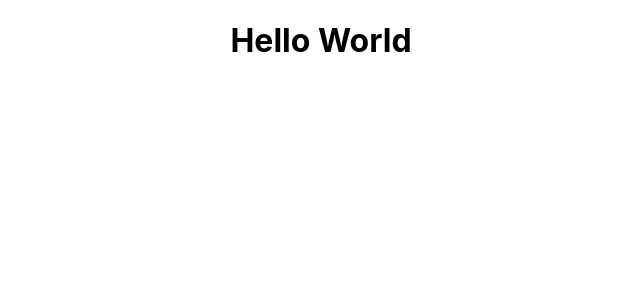
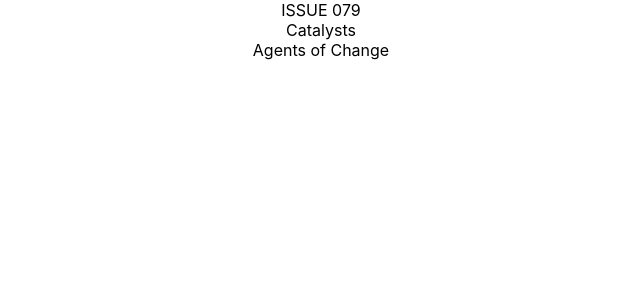
Before and after one commit to Abdu-w/Abdu-w-nautilus_mockup, a React (Create React App) app: page / in a window 1280 px wide. Shown: the top 300 px of the page, without its empty margins (319-959 px from the left). Built offline with nearby package versions, Linux system fonts and the light colour scheme.

Commit message:
Component1

```diff
--- a/src/components/Curtain.js
+++ b/src/components/Curtain.js
@@ -3,7 +3,10 @@ import React from 'react';
 function Curtain(){
     return (
         <div className="cover">
-            <h1>Hello World</h1>
+            <div className='coverIssue'>ISSUE 079</div>
+            <div className='covertitle'>Catalysts</div>
+            <div className='coverSub'>Agents of Change</div>
+
           </div>
 
 
```
